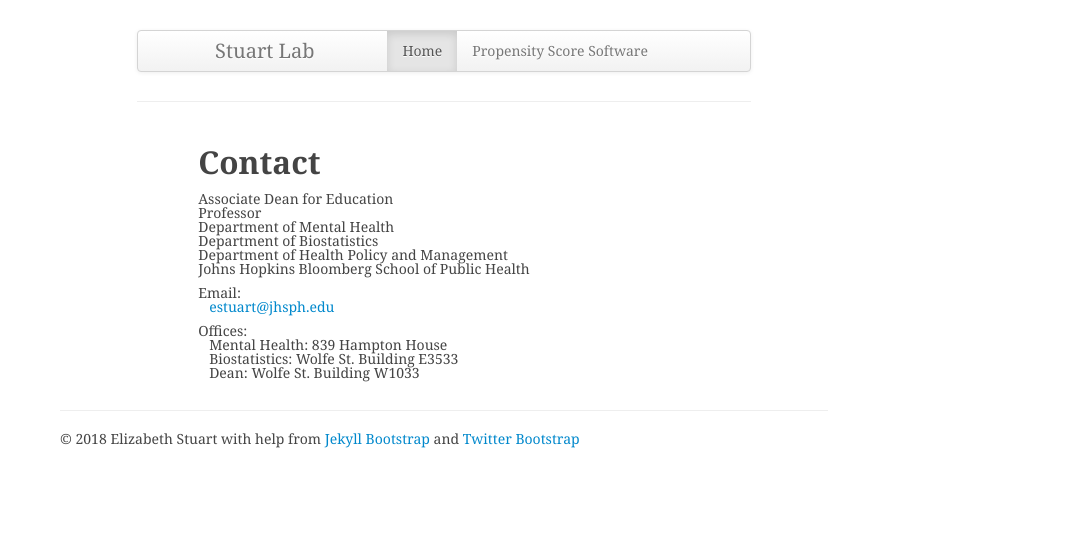
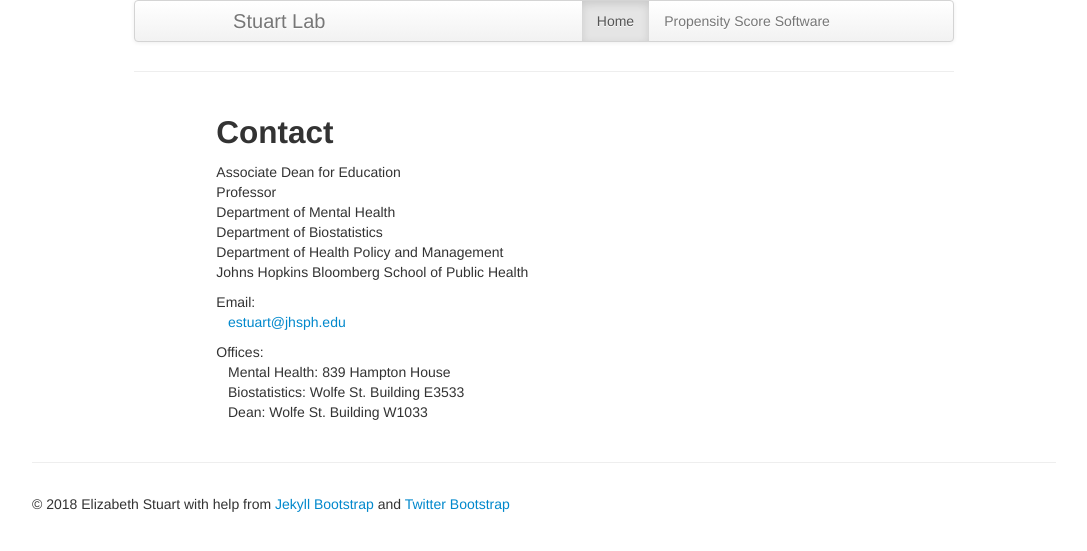
Before and after one commit to StuartRA/StuartRA.github.io, a Jekyll site: the page built from 00-index.md, in a window 1280 px wide. Shown: the top 551 px of the page, without its empty margins (96-1183 px from the left). Built offline with Jekyll 4.4.1, drawn with Linux system fonts in a browser that asks for light colours.

Commit message:
Update style.css

```diff
--- a/assets/themes/twitter/css/style.css
+++ b/assets/themes/twitter/css/style.css
@@ -1,19 +1,10 @@
-/* Custom container
+/* Custom container */
 .container-narrow {
-  margin: 0 auto;
-  max-width: 700px; }
+  margin: 0 10%;
+  max-width: 1200px; }
 
 .container-narrow > hr {
-  margin: 30px 0; } */
-
-body{
-    margin: 0 30px;
-    font-family: Georgia, Palatino, serif;
-    color: #444444;
-    line-height: 1;
-    max-width: 960px;
-    padding: 30px;
-}
+  margin: 30px 0; }
 
 .navbar .nav {
   float: right; }
```
